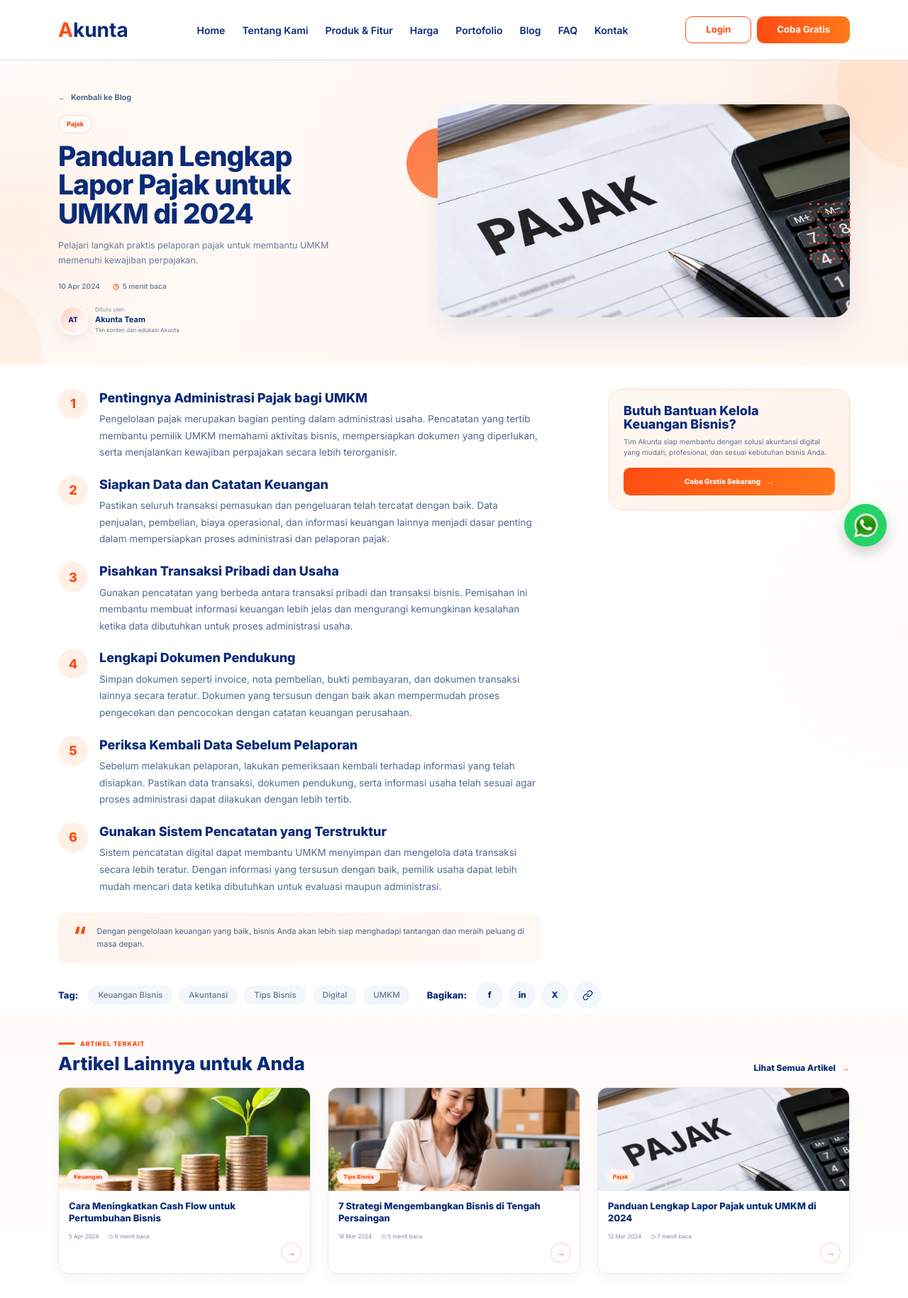
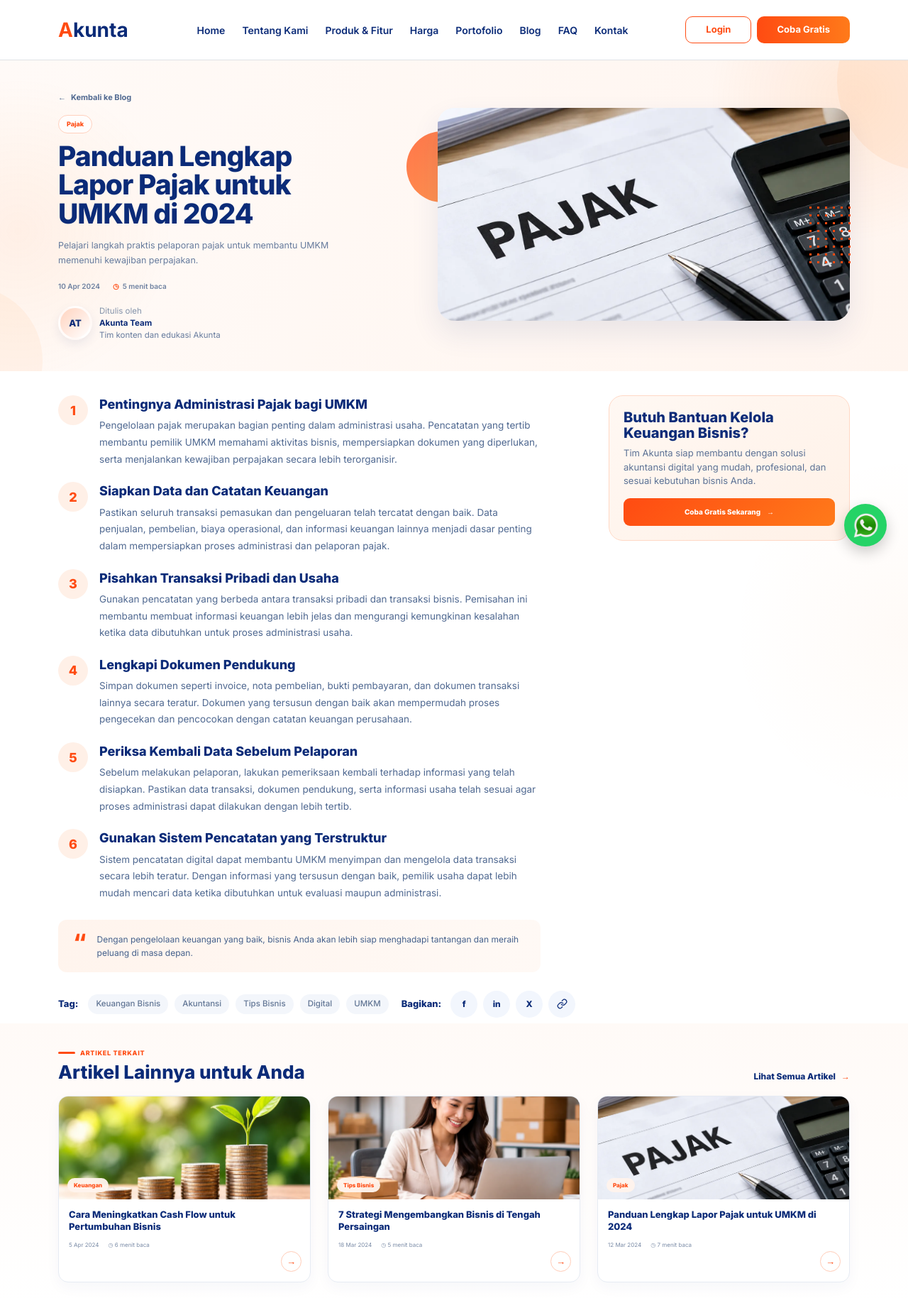
Before and after one commit to riaasrini17-debug/Website-Akunta, a Laravel app: page /blog/panduan-lengkap-lapor-pajak-untuk-umkm-2024 in a window 1280 px wide. Shown: the top 1829 px of the page at 71% size. Run offline with Laravel 12, Linux system fonts and the light colour scheme.

Commit message:
style: improve blog detail typography and content layout

```diff
--- a/public/css/blog-detail.css
+++ b/public/css/blog-detail.css
@@ -262,10 +262,10 @@
 
     place-items: center;
 
-    width: 42px;
-    height: 42px;
-
-    flex: 0 0 42px;
+    width: 48px;
+    height: 48px;
+
+    flex: 0 0 48px;
 
     border:
         3px solid rgba(255,255,255,.8);
@@ -282,7 +282,7 @@
     color:
         var(--detail-navy);
 
-    font-size: 10px;
+    font-size: 13px;
 
     font-weight: 800;
 
@@ -304,7 +304,7 @@
 
     color: #8493aa;
 
-    font-size: 8px;
+    font-size: 11.5px;
 }
 
 
@@ -312,7 +312,7 @@
     color:
         var(--detail-navy);
 
-    font-size: 11px;
+    font-size: 11.5px;
 
     line-height: 1.3;
 }
@@ -324,7 +324,7 @@
     color:
         var(--detail-muted);
 
-    font-size: 8px;
+    font-size: 11.5px;
 }
 
 
@@ -688,7 +688,7 @@
     color:
         #45618c;
 
-    font-size: 11px;
+    font-size: 12px;
 
     line-height: 1.6;
 }
@@ -701,9 +701,9 @@
 .ak-detail-footer {
     display: flex;
     align-items: center;
-    justify-content: space-between;
-
-    gap: 24px;
+    justify-content: flex-start;
+
+    gap: 18px;
 
     width: 100%;
     margin-top: 26px;
@@ -738,7 +738,7 @@
 .ak-detail-tags span {
     flex: 0 0 auto;
 
-    padding: 8px 14px;
+    padding: 8px 11px;
 
     border-radius: 999px;
 
@@ -953,7 +953,7 @@
     color:
         var(--detail-navy);
 
-    font-size: 18px;
+    font-size: 20px;
 
     line-height: 1.08;
 
@@ -968,7 +968,7 @@
     color:
         #5c7295;
 
-    font-size: 10px;
+    font-size: 13px;
 
     line-height: 1.5;
 }
```
